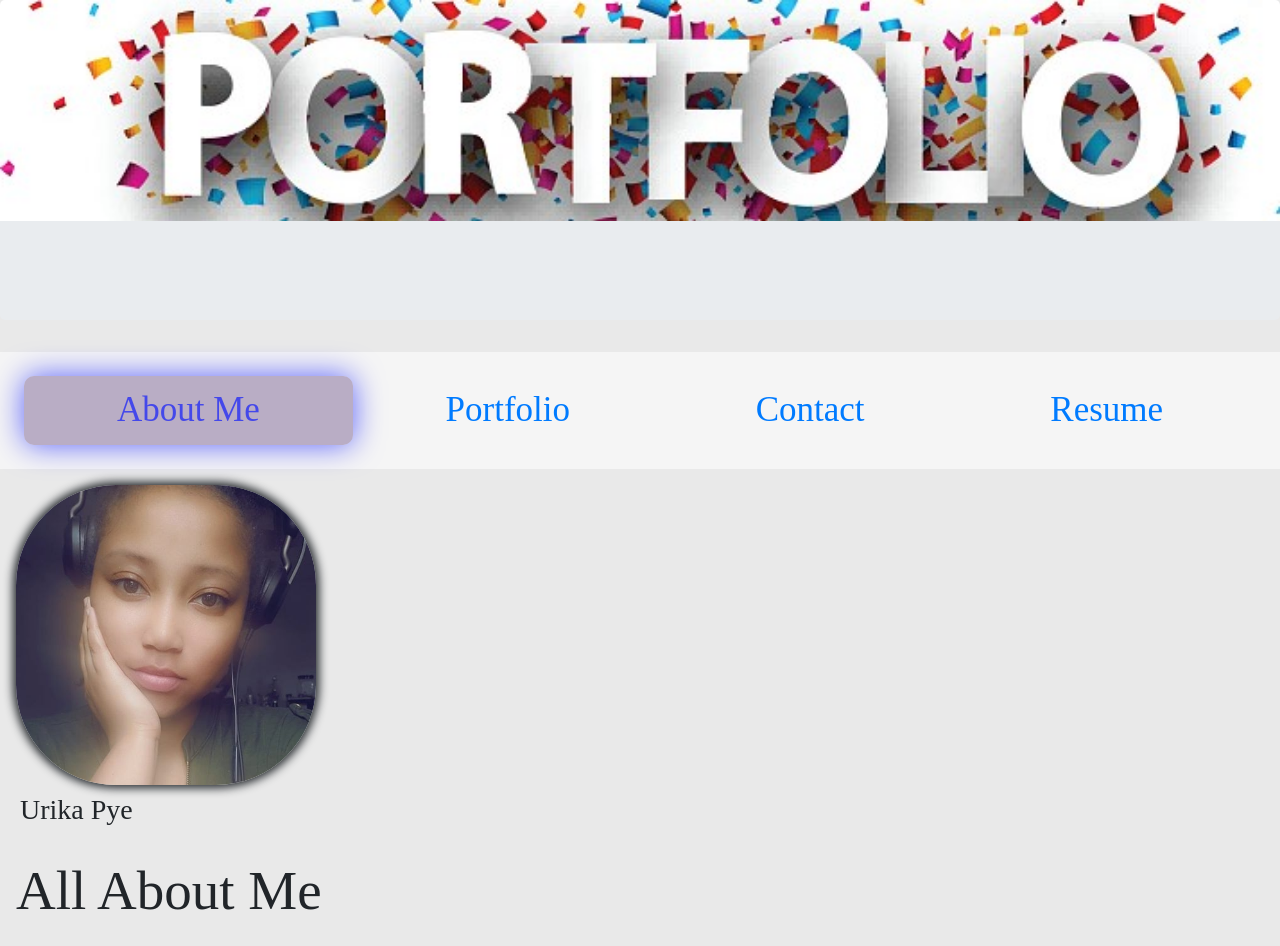
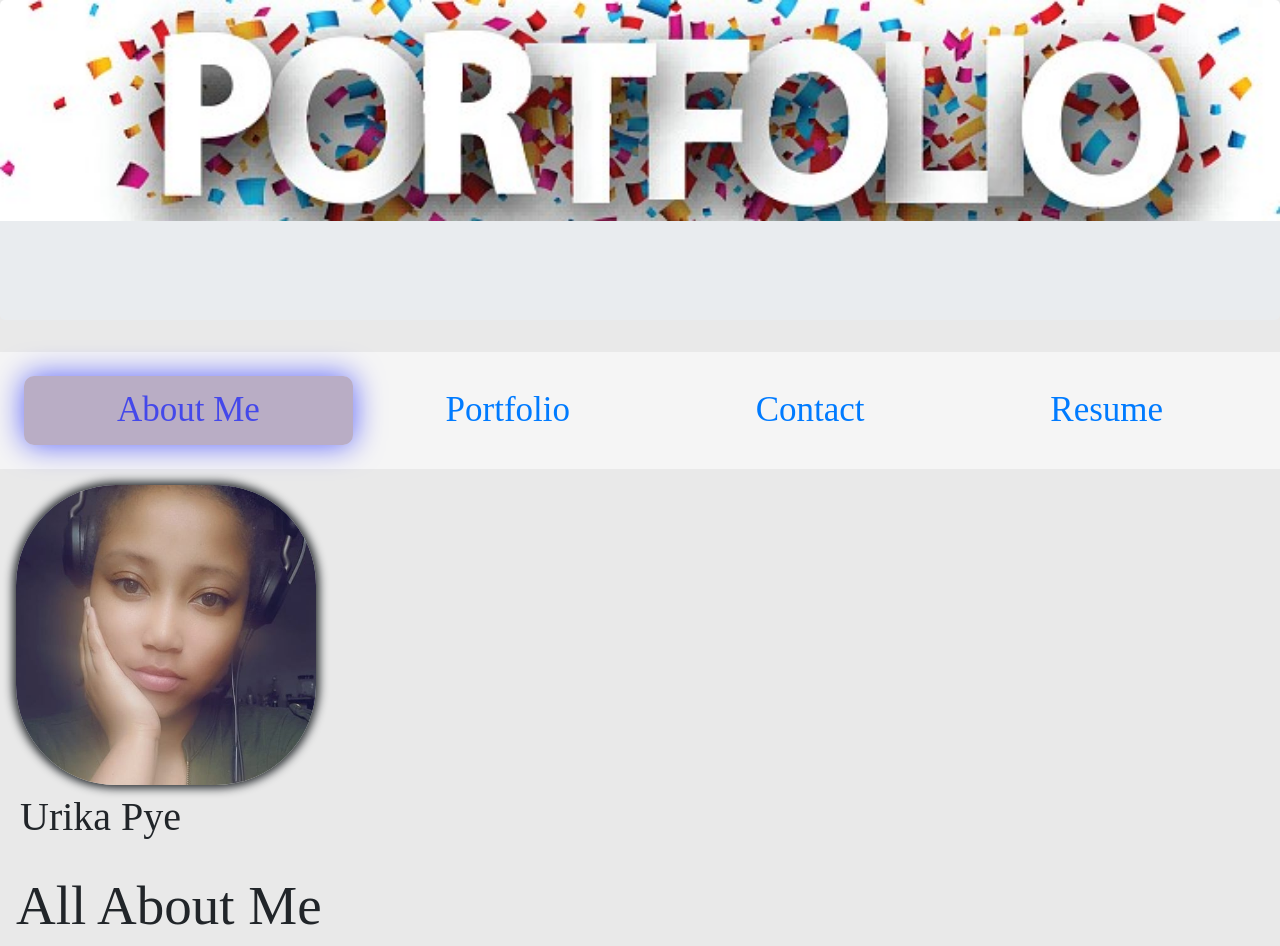
Before and after one commit to UPye/React-Portfolio, a React (Create React App) app: page / in a window 1280 px wide. Shown: the top 946 px of the page. Built offline with nearby package versions, Linux system fonts and the light colour scheme; some icons are missing; a web font is replaced by a local one.

Commit message:
Adjusting font stylings. Text too small..

```diff
--- a/src/App.css
+++ b/src/App.css
@@ -44,6 +44,10 @@ h1.display-4, p.lead {
 
 p {
   font-size: 45px;
+}
+
+h3 {
+  font-size: 40px;
 }
 
 h1 {
```
